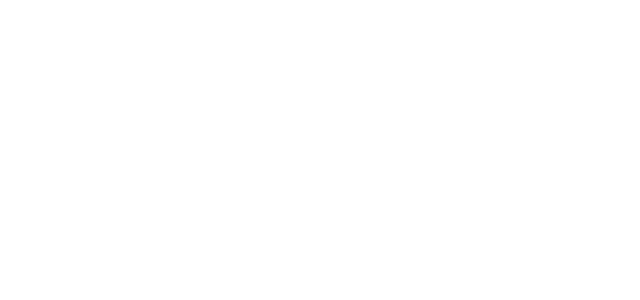
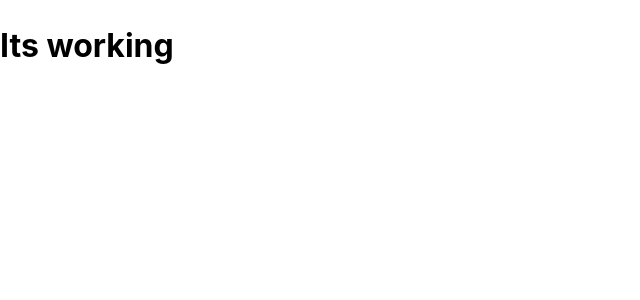
Before and after one commit to N00222244/doctorhouse, a React (Create React App) app: page /app/doctors/1/edit in a window 1280 px wide. Before the commit this address had no page. Shown: the top 300 px of the page, without its empty margins (0-640 px from the left). Built offline with nearby package versions, Linux system fonts and the light colour scheme; sample sign-in values are in the browser's storage.

Commit message:
added routes to edit doctor and page loads lucky me

```diff
--- a/src/App.js
+++ b/src/App.js
@@ -24,6 +24,7 @@
 //doctor
 import SingleDoctor from "./pages/doctors/SingleDoctor";
 import CreateDocotor from "./pages/doctors/CreateDoctor";
+import EditDoctor from "./pages/doctors/EditDoctor";
 
 
 const App = () =>{
@@ -51,6 +52,7 @@
                             <Route path="home" element={<HomePage />} />
                             <Route path="doctors/:id" element={<SingleDoctor/>} />
                             <Route path="doctors/create" element={<CreateDocotor/>}/>
+                            <Route path="doctors/:id/edit" element={<EditDoctor/>} />
 
 
 
--- /dev/null
+++ b/src/pages/Doctors/EditDoctor.js
@@ -0,0 +1,15 @@
+const EditDoctor = () => {
+
+
+
+
+
+    return(
+        <>
+
+        <h1>Its working</h1>
+        </>
+    )
+}
+
+export default EditDoctor
--- a/src/pages/Doctors/SingleDoctor.js
+++ b/src/pages/Doctors/SingleDoctor.js
@@ -46,7 +46,8 @@
 
 
         <div>Bloody ell its tuesday</div>
-        <button>Edit Doctor</button>
+        <button onClick={() => navigate(`../doctors/${doctor.id}/edit`)}>Edit Doctor</button>
+
 
 
         </>
```
